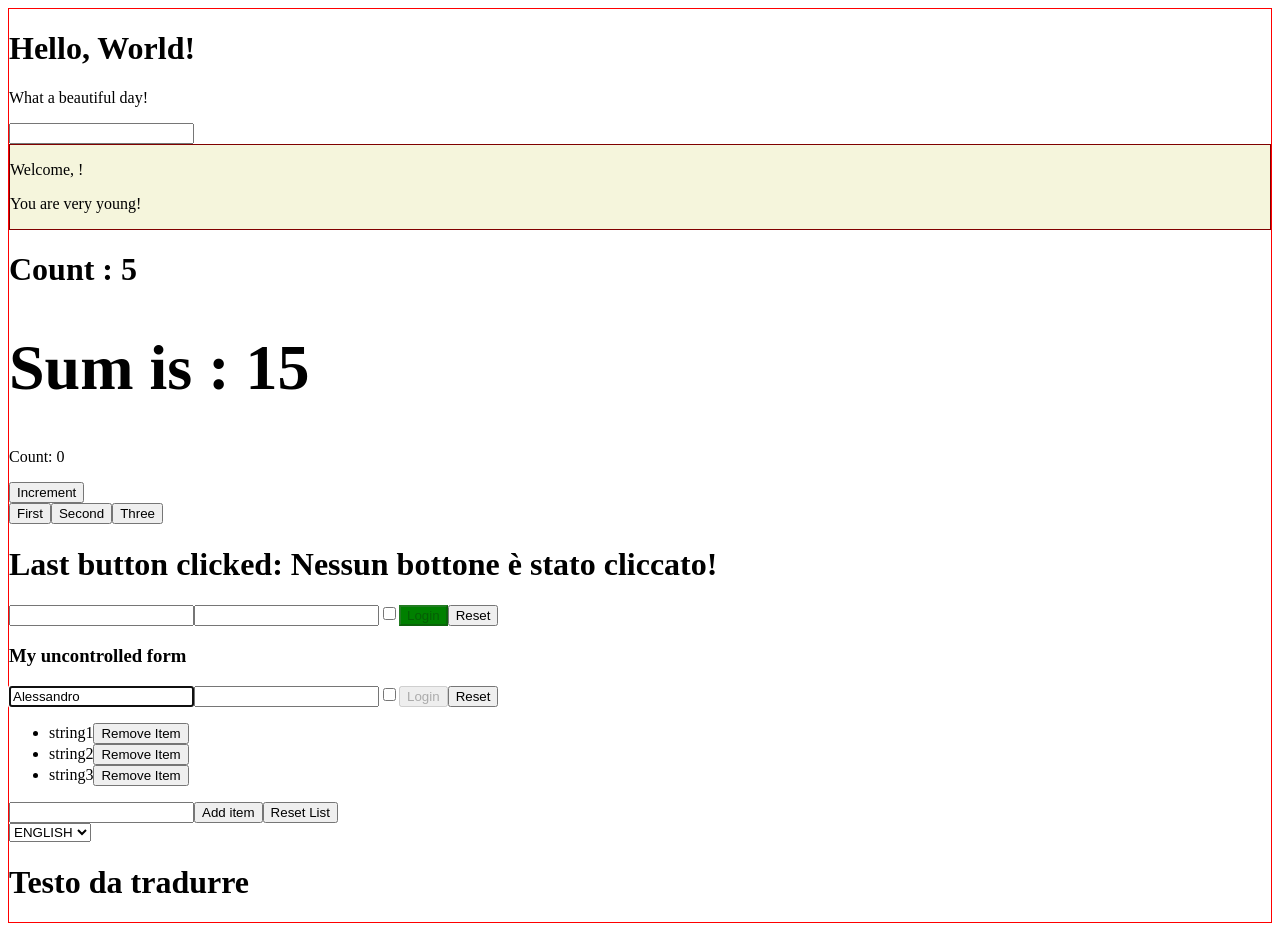
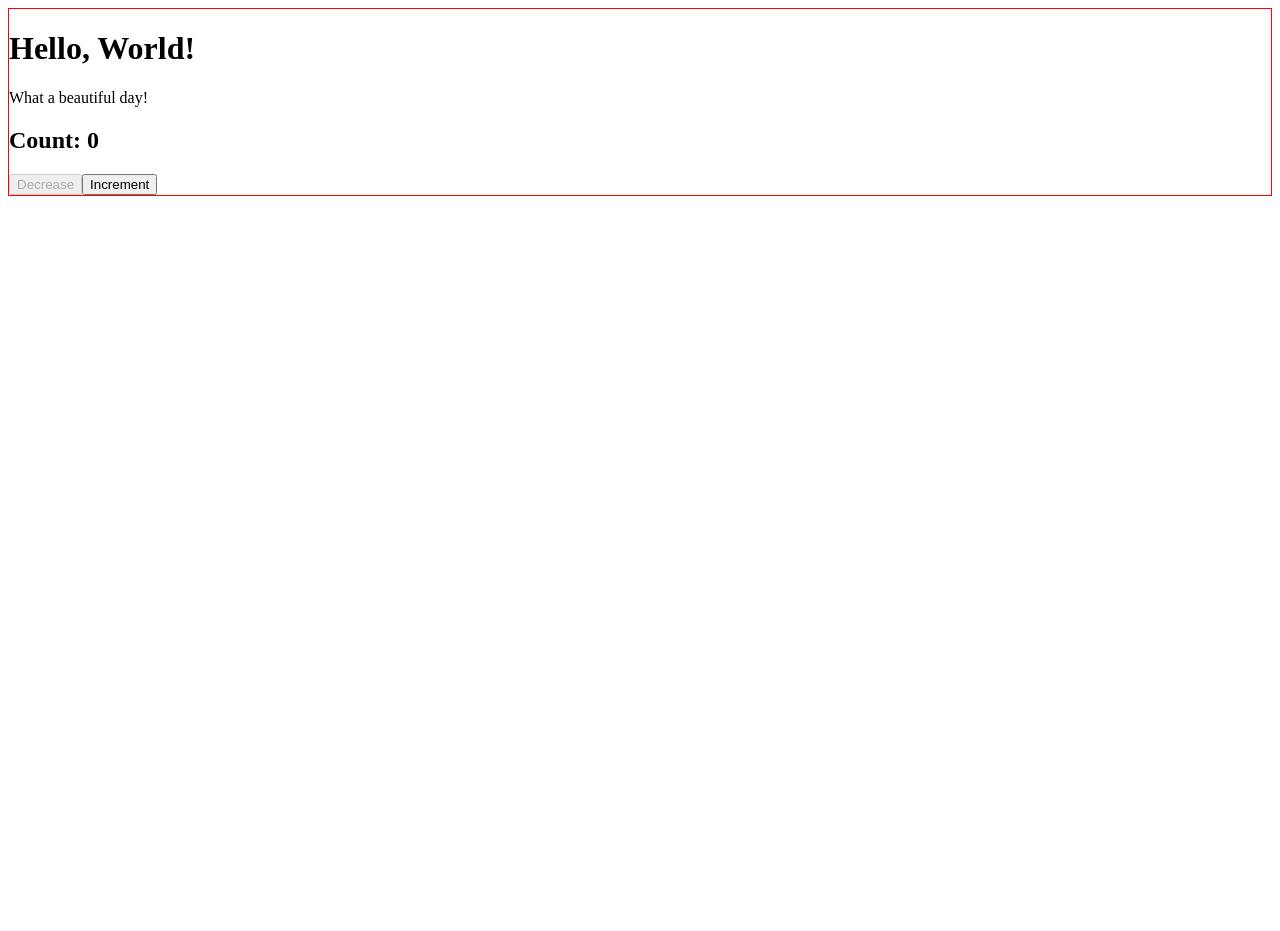
Before and after one commit to leggio98/react-exercises, a React (Create React App) app in the folder react-exercises/: page / in a window 1280 px wide. After the commit the page ends 800 px from the top, so only its background shows below. Built offline with nearby package versions, Linux system fonts and the light colour scheme.

Commit message:
Add useState-01

```diff
--- a/react-exercises/src/App.js
+++ b/react-exercises/src/App.js
@@ -29,31 +29,7 @@ export class App extends React.Component {
     render () {
         return <div>
             <Container title={<Hello />}>
-            <InteractiveWelcome value= {17} name={<strong>Andrea</strong>}  />
-            <Counter />
-            <Sum numbers = {[1,2,3,4,5]}/>
-            <ClickCounter />
-            <ClickTracker />
-            <Login />
-            <UncontrolledLogin />
-            <TodoList
-          render = {(items) => {
-            return (
-              <div>
-              <ul>
-                    {items.map((item, index) =><li key={item + index}>{item}
-                    <button  onClick={() => {items.splice(index, 1);
-                    this.setState({
-                            items: items });}}>Remove Item</button>
-                    </li>)}
-                </ul>
-                </div>
-            )
-          }}>
-          </TodoList>
-          <LanguageContext.Provider value={this.state.language}>
-          <DisplayLanguage />
-          </LanguageContext.Provider>
+            <ClickCounter initialValue={0}/>
             </Container>
             </div>
     }
--- a/react-exercises/src/ClickCounter.js
+++ b/react-exercises/src/ClickCounter.js
@@ -1,29 +1,27 @@
 // Create a ClickCounter class component that increments a counter every time a user clicks on a button.
 // Render both the current value of the counter and the button within the ClickCounter component.
 
-import React from "react";
+import React, { useState } from "react";
 
-export class ClickCounter extends React.Component {
 
-    state = {
-        count: 0,
+export function ClickCounter({initialValue = 0}) {
+    const [counter, setCounter] = useState(initialValue)
+
+    function handleIncrementCounter () {
+        setCounter((c) => c + 1)
     }
 
-    incrementCounter = () => {
-        this.setState((state) => {
-            return {
-            count: state.count + 1
-            }
-        })
+    function handleDecreaseCounter () {
+        if (counter > 0) {
+            setCounter((c) => c - 1)
+        }
     }
-    render() {
+
         return (
             <div>
-                <p> Count: {this.state.count}</p>
-                <button onClick={this.incrementCounter}>Increment</button>
+                <h2> Count: {counter}</h2>
+                <button onClick={handleDecreaseCounter} disabled={(counter === 0) ? true : false}>Decrease</button>
+                <button onClick={handleIncrementCounter}>Increment</button>
             </div>
         )
-
-
     }
-}
```
